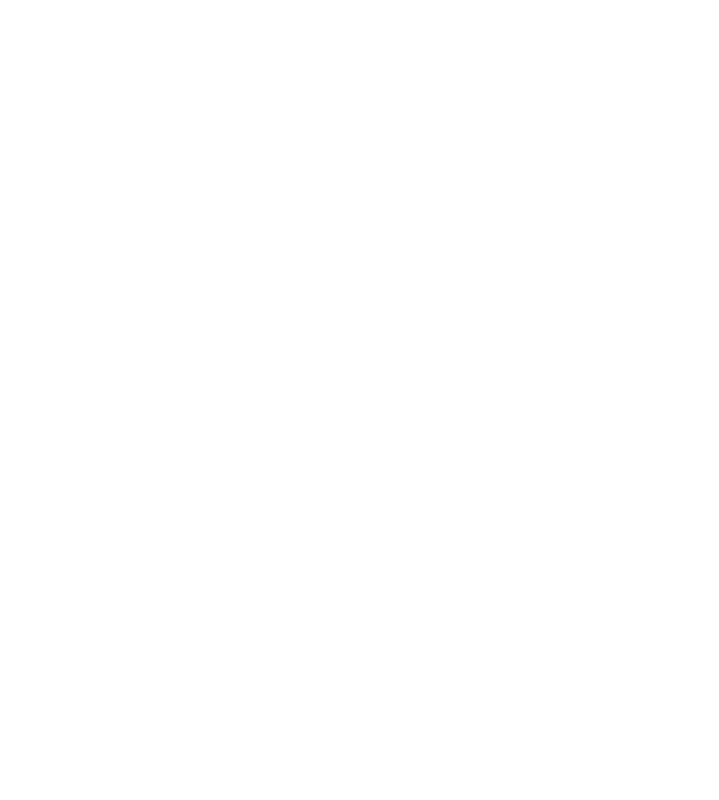
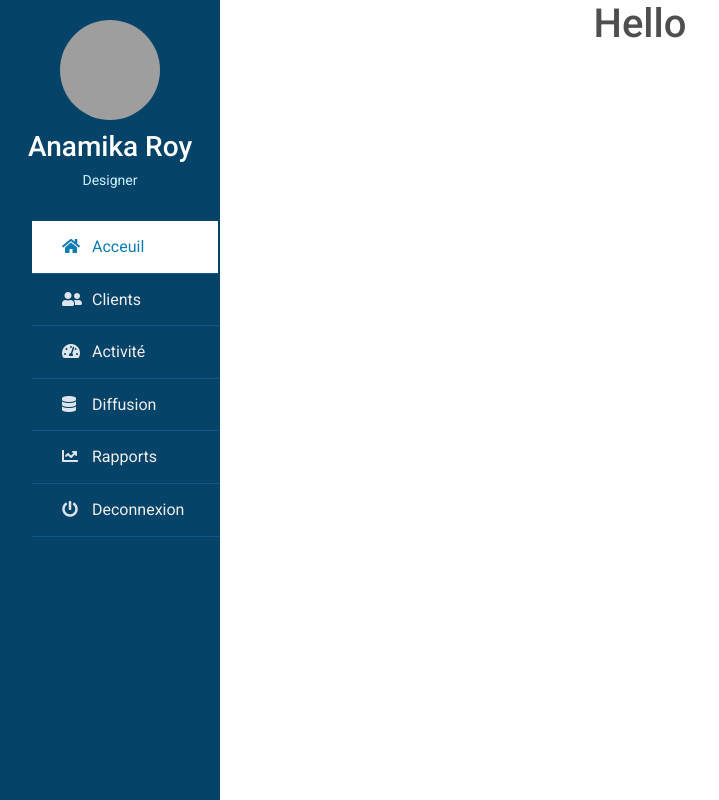
Before and after one commit to emmadal/askoacademy, a React (Create React App) app: page /client in a window 1280 px wide. Before the commit this address had no page. Shown: the whole page, without its empty margins (0-719 px from the left). Built offline with nearby package versions, Linux system fonts and the light colour scheme; grey boxes are pictures that could not be loaded.

Commit message:
add sidebar

```diff
--- a/package.json
+++ b/package.json
@@ -10,6 +10,7 @@
     "@zoomus/websdk": "^2.4.0",
     "mdb-react-ui-kit": "^3.0.0",
     "react": "^18.0.0",
+    "react-avatar": "^4.0.0",
     "react-dom": "^18.0.0",
     "react-router-dom": "^6.3.0",
     "react-scripts": "5.0.1",
--- a/src/App.js
+++ b/src/App.js
@@ -5,18 +5,16 @@
 
 const HomePage = lazy(() => import("./pages/HomePage"));
 const Contact = lazy(() => import("./pages/Contact"));
+const Client = lazy(() => import("./pages/Client"));
 
 function App() {
   return (
     <BrowserRouter basename={process.env.PUBLIC_URL}>
       <Suspense fallback={<Loading />}>
         <Routes>
-          <Route
-            index
-            path="/"
-            element={<HomePage />}
-          />
+          <Route index path="/" element={<HomePage />} />
           <Route path="/contact" element={<Contact />} />
+          <Route path="/client" element={<Client />} />
         </Routes>
       </Suspense>
     </BrowserRouter>
--- /dev/null
+++ b/src/components/ClientLayout.js
@@ -0,0 +1,15 @@
+import { memo } from "react";
+import ClientMenu from "./ClientMenu";
+import InstructorMenu from "./InstructorMenu";
+
+const ClientLayout = ({ children }) => {
+  const status = "";
+  return (
+    <div>
+      {status === "others" ? <ClientMenu /> : <InstructorMenu />}
+      <div>{children}</div>
+    </div>
+  );
+};
+
+export default memo(ClientLayout);
--- /dev/null
+++ b/src/components/ClientMenu.js
@@ -0,0 +1,56 @@
+import { memo, useEffect } from "react";
+import Avatar from "react-avatar";
+
+const ClientMenu = () => {
+
+  return (
+    <div className="wrapper">
+      <div className="sidebar">
+        <div className="profile">
+          <img
+            src="https://1.bp.blogspot.com/-vhmWFWO2r8U/YLjr2A57toI/AAAAAAAACO4/0GBonlEZPmAiQW4uvkCTm5LvlJVd_-l_wCNcBGAsYHQ/s16000/team-1-2.jpg"
+            alt="profile_picture"
+          />
+          <h3>Anamika Roy</h3>
+          <p>Designer</p>
+        </div>
+        <ul>
+          <li>
+            <a href="#" className="active">
+              <span className="icon">
+                <i className="fas fa-home"></i>
+              </span>
+              <span className="item">Acceuil</span>
+            </a>
+          </li>
+          <li>
+            <a href="#">
+              <span className="icon">
+                <i className="fas fa-user-friends"></i>
+              </span>
+              <span className="item">Programmes</span>
+            </a>
+          </li>
+          <li>
+            <a href="#">
+              <span className="icon">
+                <i className="fas fa-tachometer-alt"></i>
+              </span>
+              <span className="item">Reunion</span>
+            </a>
+          </li>
+          <li>
+            <a href="#">
+              <span className="icon">
+                <i className="fas fa-power-off"></i>
+              </span>
+              <span className="item">Deconnexion</span>
+            </a>
+          </li>
+        </ul>
+      </div>
+    </div>
+  );
+};
+
+export default memo(ClientMenu);
--- /dev/null
+++ b/src/components/InstructorMenu.js
@@ -0,0 +1,80 @@
+import { memo, useEffect } from "react";
+import Avatar from "react-avatar";
+import { Link } from "react-router-dom";
+
+const InstructorMenu = () => {
+  return (
+    <div className="wrapper">
+      <div className="sidebar">
+        <div className="profile">
+          <img
+            src="https://1.bp.blogspot.com/-vhmWFWO2r8U/YLjr2A57toI/AAAAAAAACO4/0GBonlEZPmAiQW4uvkCTm5LvlJVd_-l_wCNcBGAsYHQ/s16000/team-1-2.jpg"
+            alt="profile_picture"
+          />
+          <h3>Anamika Roy</h3>
+          <p>Designer</p>
+        </div>
+        <ul>
+          <li>
+            <a href="#" className="active">
+              <span className="icon">
+                <i className="fas fa-home"></i>
+              </span>
+              <span className="item">Acceuil</span>
+            </a>
+          </li>
+          {/* <li>
+            <a href="#">
+              <span className="icon">
+                <i className="fas fa-user-shield"></i>
+              </span>
+              <span className="item">Admin</span>
+            </a>
+          </li> */}
+          <li>
+            <a href="#">
+              <span className="icon">
+                <i className="fas fa-user-friends"></i>
+              </span>
+              <span className="item">Clients</span>
+            </a>
+          </li>
+          <li>
+            <a href="#">
+              <span className="icon">
+                <i className="fas fa-tachometer-alt"></i>
+              </span>
+              <span className="item">Activité</span>
+            </a>
+          </li>
+          <li>
+            <a href="#">
+              <span className="icon">
+                <i className="fas fa-database"></i>
+              </span>
+              <span className="item">Diffusion</span>
+            </a>
+          </li>
+          <li>
+            <a href="#">
+              <span className="icon">
+                <i className="fas fa-chart-line"></i>
+              </span>
+              <span className="item">Rapports</span>
+            </a>
+          </li>
+          <li>
+            <a href="#">
+              <span className="icon">
+                <i className="fas fa-power-off"></i>
+              </span>
+              <span className="item">Deconnexion</span>
+            </a>
+          </li>
+        </ul>
+      </div>
+    </div>
+  );
+};
+
+export default memo(InstructorMenu);
--- /dev/null
+++ b/src/pages/Client.js
@@ -0,0 +1,20 @@
+import { memo } from "react";
+import ClientLayout from "../components/ClientLayout";
+import {MDBContainer, MDBRow, MDBCol} from 'mdb-react-ui-kit'
+const Client = () => {
+  return (
+    <div>
+      <ClientLayout>
+        <MDBContainer className="d-flex justify-content-center">
+          <MDBRow>
+            <MDBCol>
+              <h1>Hello</h1>
+            </MDBCol>
+          </MDBRow>
+        </MDBContainer>
+      </ClientLayout>
+    </div>
+  );
+};
+
+export default memo(Client);
--- a/src/styles/custom.css
+++ b/src/styles/custom.css
@@ -1,3 +1,103 @@
+/* --- Sidebar --- */
+*{
+	list-style: none;
+	text-decoration: none;
+}
+
+.wrapper .sidebar{
+	background: rgb(5, 68, 104);
+	position: fixed;
+	top: 0;
+	left: 0;
+	width: 220px;
+	height: 100%;
+	padding: 20px 0;
+	transition: all 0.5s ease;
+}
+
+.wrapper .sidebar .profile{
+	margin-bottom: 30px;
+	text-align: center;
+}
+
+.wrapper .sidebar .profile img{
+	display: block;
+	width: 100px;
+	height: 100px;
+  border-radius: 50%;
+	margin: 0 auto;
+}
+
+.wrapper .sidebar .profile h3{
+	color: #ffffff;
+	margin: 10px 0 5px;
+}
+
+.wrapper .sidebar .profile p{
+	color: rgb(206, 240, 253);
+	font-size: 14px;
+}
+
+.wrapper .sidebar ul li a{
+	display: block;
+	padding: 13px 30px;
+	border-bottom: 1px solid #10558d;
+	color: rgb(241, 237, 237);
+	font-size: 16px;
+	position: relative;
+}
+
+.wrapper .sidebar ul li a .icon{
+	color: #dee4ec;
+	width: 30px;
+	display: inline-block;
+}
+
+
+
+.wrapper .sidebar ul li a:hover,
+.wrapper .sidebar ul li a.active{
+	color: #0c7db1;
+
+	background:white;
+    border-right: 2px solid rgb(5, 68, 104);
+}
+
+.wrapper .sidebar ul li a:hover .icon,
+.wrapper .sidebar ul li a.active .icon{
+	color: #0c7db1;
+}
+
+.wrapper .sidebar ul li a:hover:before,
+.wrapper .sidebar ul li a.active:before{
+	display: block;
+}
+
+.wrapper .section{
+	width: calc(100% - 225px);
+	margin-left: 225px;
+	transition: all 0.5s ease;
+}
+
+.wrapper .section .top_navbar{
+	background: rgb(7, 105, 185);
+	height: 50px;
+	display: flex;
+	align-items: center;
+	padding: 0 30px;
+
+}
+
+.wrapper .section .top_navbar .hamburger a{
+	font-size: 28px;
+	color: #f4fbff;
+}
+
+.wrapper .section .top_navbar .hamburger a:hover{
+	color: #a2ecff;
+}
+/* --- Sidebar --- */
+
 /* --- Loading --- */
 .loading{
   display: flex;
```
Also changed, not shown: 1 other file (tests, documents, lock files or other folders).
